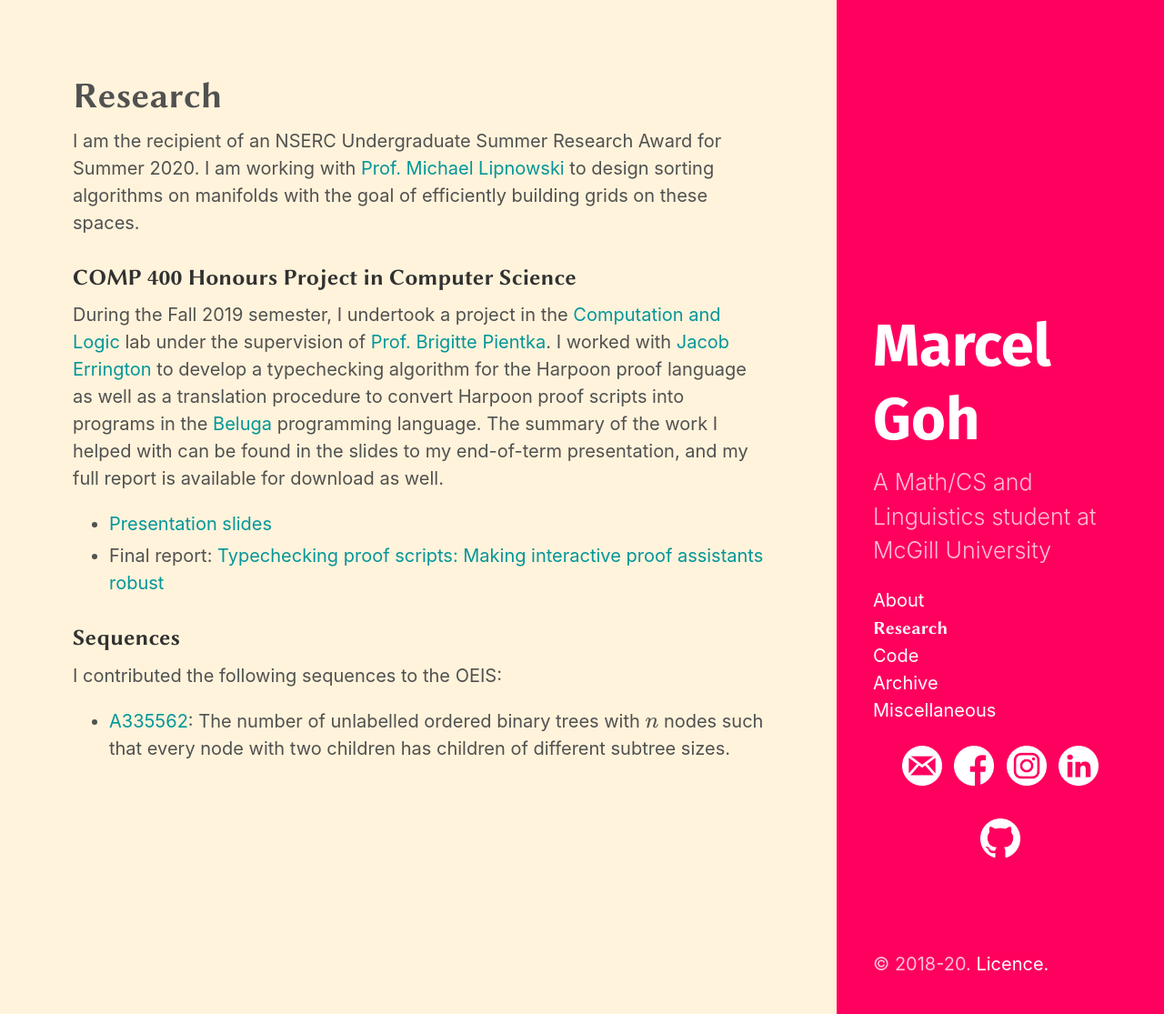
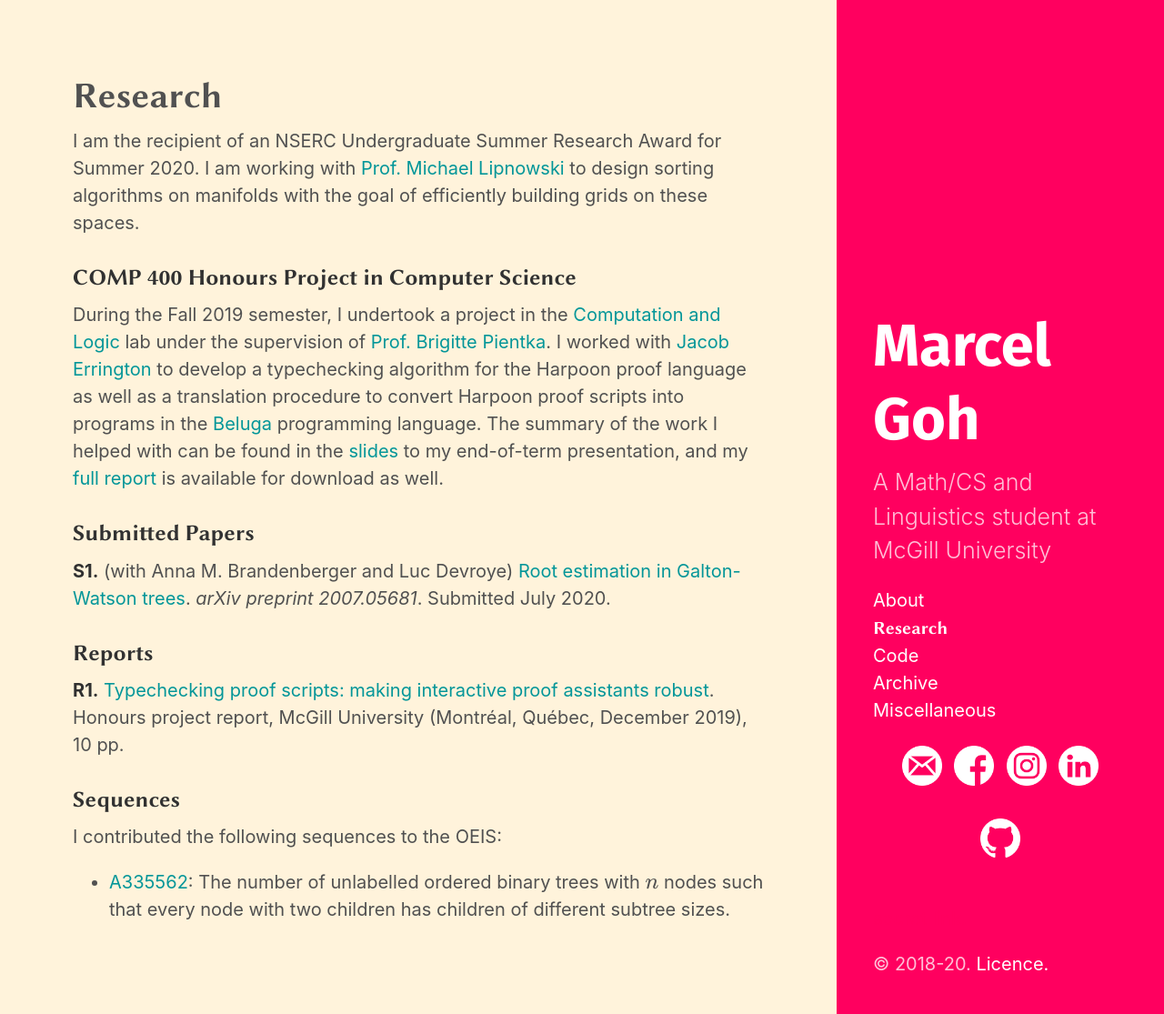
Before and after one commit to marcelgoh/marcelgoh.github.io, a Jekyll site: the page built from research/index.md, in a window 1280 px wide. Shown: the whole page at 91% size. Built offline with Jekyll 4.4.1, drawn with Linux system fonts in a browser that asks for light colours; some web fonts are replaced; formulas are drawn with MathJax 3; a script that is not in the unit is left out.

Commit message:
Added papers to research page

```diff
--- a/research/index.md
+++ b/research/index.md
@@ -8,10 +8,15 @@ I am the recipient of an NSERC Undergraduate Summer Research Award for Summer 20
 
 ### COMP 400 Honours Project in Computer Science
 
-During the Fall 2019 semester, I undertook a project in the [Computation and Logic](http://complogic.cs.mcgill.ca) lab under the supervision of [Prof. Brigitte Pientka](https://www.cs.mcgill.ca/~bpientka/about.html). I worked with [Jacob Errington](https://jerrington.me) to develop a typechecking algorithm for the Harpoon proof language as well as a translation procedure to convert Harpoon proof scripts into programs in the [Beluga](http://complogic.cs.mcgill.ca/beluga/) programming language. The summary of the work I helped with can be found in the slides to my end-of-term presentation, and my full report is available for download as well.
+During the Fall 2019 semester, I undertook a project in the [Computation and Logic](http://complogic.cs.mcgill.ca) lab under the supervision of [Prof. Brigitte Pientka](https://www.cs.mcgill.ca/~bpientka/about.html). I worked with [Jacob Errington](https://jerrington.me) to develop a typechecking algorithm for the Harpoon proof language as well as a translation procedure to convert Harpoon proof scripts into programs in the [Beluga](http://complogic.cs.mcgill.ca/beluga/) programming language. The summary of the work I helped with can be found in the [slides]({{ site.baseurl }}/research/comp-400-slides.pdf) to my end-of-term presentation, and my [full report]({{ site.baseurl }}/research/typechecking-proof-scripts.pdf) is available for download as well.
 
-+ [Presentation slides]({{ site.baseurl }}/research/comp-400-slides.pdf)
-+ Final report: [Typechecking proof scripts: Making interactive proof assistants robust]({{ site.baseurl }}/research/typechecking-proof-scripts.pdf)
+### Submitted Papers
+
+__S1.__ (with Anna M. Brandenberger and Luc Devroye) [Root estimation in Galton-Watson trees](https://arxiv.org/pdf/2007.05681.pdf). _arXiv preprint 2007.05681_. Submitted July 2020.
+
+### Reports
+
+__R1.__ [Typechecking proof scripts: making interactive proof assistants robust]({{ site.baseurl }}/research/typechecking-proof-scripts.pdf). Honours project report, McGill University (Montréal, Québec, December 2019), 10 pp.
 
 ### Sequences
 
```
Also changed, not shown: 2 other files.
